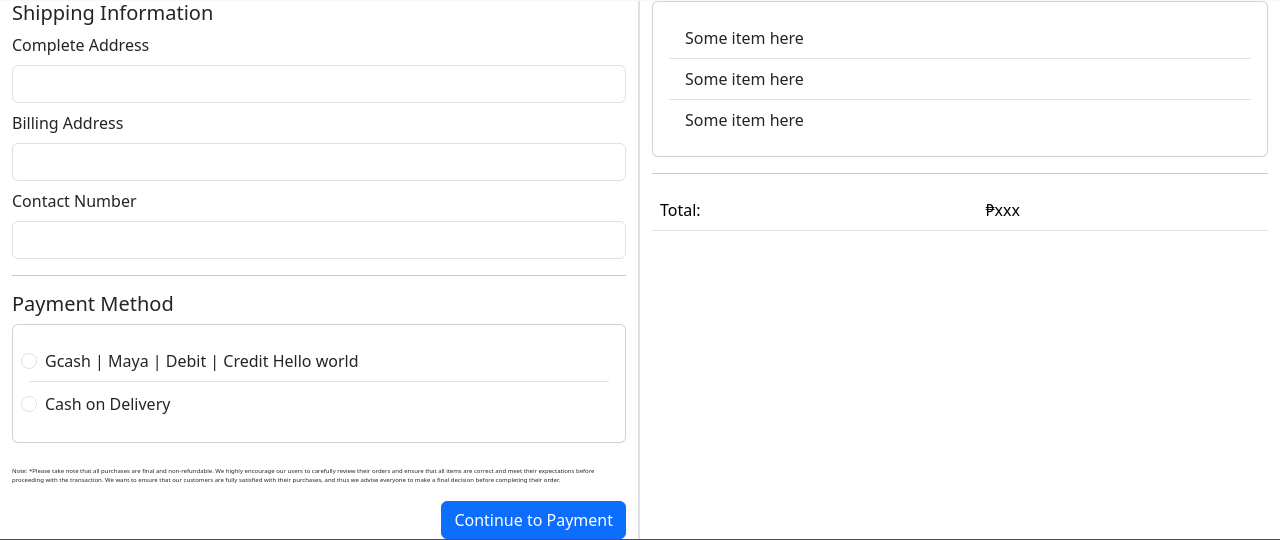
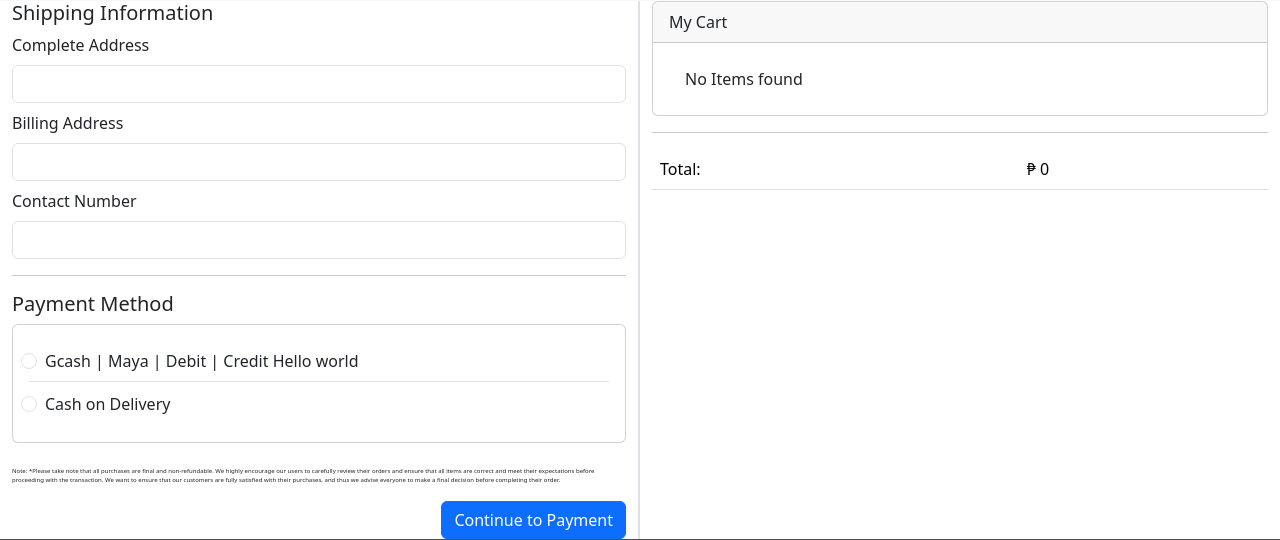
Before and after one commit to rggoria/ci-thebois, a CodeIgniter app: page /ci_thebois/index.php/store/checkout in a window 1280 px wide. Shown: the part 55-595 px from the top of the page. Run offline with CodeIgniter, Linux system fonts and the light colour scheme; data comes from the database, SQL or seed files in the repository; data that the repository does not hold is empty; some libraries are stand-ins or nearby versions; grey boxes are pictures that could not be loaded.

Commit message:
Shopping cart module updated

```diff
--- a/application/controllers/Store.php
+++ b/application/controllers/Store.php
@@ -5,8 +5,7 @@ class Store extends CI_Controller {
     public function __construct() {
         parent::__construct();
         $this->load->helper(['url', 'form']);
-        $this->load->library(['session']);
-        $this->load->library('session');
+        $this->load->library(['session', 'form_validation']);
         // Load the models
         $this->load->model('Product_model', 'productdb');
 
@@ -27,8 +26,9 @@ class Store extends CI_Controller {
             } elseif ($this->session->userdata('login_status') == 'COURIER') {
                 redirect('Courier');
             } else {
+                $data['cart_items'] = $this->productdb->getItems($this->user_id);
                 $this->load->view('include/store/header');
-                $this->load->view('include/store/navbar');
+                $this->load->view('include/store/navbar', $data);
                 $this->load->view('store/store_index');
                 $this->load->view('include/store/footer');
             }
@@ -37,6 +37,7 @@ class Store extends CI_Controller {
                 'logged_in' => $this->logged_in,
                 'user_id' => $this->user_id,
             );
+            $data['cart_items'] = $this->productdb->getItems($this->user_id);
             $this->load->view('include/store/header');
             $this->load->view('include/store/navbar', $data);
             $this->load->view('store/store_index');
@@ -78,10 +79,10 @@ class Store extends CI_Controller {
             'logged_in' => $this->logged_in,
             'user_id' => $this->user_id,
         );
-
+        $data['cart_items'] = $this->productdb->getItems($this->user_id);
         $this->load->view('include/store/header');
         $this->load->view('include/store/navbar', $data);
-        $this->load->view('store/store_checkout');
+        $this->load->view('store/store_checkout', $data);
         $this->load->view('include/store/footer');
     }
 
@@ -95,4 +96,45 @@ class Store extends CI_Controller {
         $this->productdb->insertItems($productData);
         redirect('Store/catalog/high_grade');
     }
+
+    public function order_fulfill($id) {
+        $required = "This field must not be empty";
+
+        $this->form_validation->set_rules('address', 'Complete Address', 'required', array(
+            'required' => $required
+        ));
+
+        $this->form_validation->set_rules('billing', 'Billing Address', 'required', array(
+            'required' => $required
+        ));
+
+        $this->form_validation->set_rules('contact', 'Contact Number', 'required', array(
+            'required' => $required
+        ));
+
+        $this->form_validation->set_rules('number', 'Account Number', 'required', array(
+            'required' => $required
+        ));
+
+        $this->form_validation->set_rules('amount', 'Amount', 'required', array(
+            'required' => $required
+        ));
+
+        // Form Validation
+        if (!$this->form_validation->run()) {
+            $this->checkout();
+        } else {
+            // Get data from inputs
+            $data['user_firstname'] = $this->input->post('firstname');
+            $data['user_lastname'] = $this->input->post('lastname');
+            $data['user_username'] = $this->input->post('username');
+            $data['user_email'] = $this->input->post('email');
+            $data['user_password'] = $this->input->post('password');
+            $data['user_status'] = 'COURIER';
+            $this->admindb->admin_create_user($data);
+
+            $this->session->set_flashdata('user_success', 'Account Successfully created');
+            redirect('Admin/add_courier');
+        }
+    }
 }
--- a/application/views/store/store_checkout.php
+++ b/application/views/store/store_checkout.php
@@ -2,19 +2,23 @@
     <div class="row">
         <div class="col-md-6 border-end border-2 mb-4 mb-sm-0">
             <h5>Shipping Information</h5>
+            <?= form_open('Store/order_fulfill/'. $this->user_id); ?>
                 <div class="mb-2">
                     <label class="form-label">Complete Address</label>
-                <input type="text" name="" id="" class="form-control">
+                    <input type="text" name="address" id="" class="form-control">
+                    <small class="text-danger fw-bold fst-italic"> <?= form_error('address'); ?> </small>
                 </div>
 
                 <div class="mb-2">
                     <label class="form-label">Billing Address</label>
-                <input type="text" name="" id="" class="form-control">
+                    <input type="text" name="billing" id="" class="form-control">
+                    <small class="text-danger fw-bold fst-italic"> <?= form_error('billing'); ?> </small>
                 </div>
 
                 <div class="mb-2">
                     <label class="form-label">Contact Number</label>
-                <input type="text" name="" id="" class="form-control">
+                    <input type="text" name="contact" id="" class="form-control">
+                    <small class="text-danger fw-bold fst-italic"> <?= form_error('contact'); ?> </small>
                 </div>
 
                 <hr>
@@ -33,11 +37,13 @@
                             <div class="collapse" id="onlinetransaction">
                                 <div class="mb-2">
                                     <label class="form-label">Account Number</label>
-                                <input type="text" name="" id="" class="form-control">
+                                    <input type="text" name="number" id="" class="form-control">
+                                    <small class="text-danger fw-bold fst-italic"> <?= form_error('number'); ?> </small>
                                 </div>
                                 <div class="mb-2">
                                     <label class="form-label">Amount</label>
-                                <input type="text" name="" id="" class="form-control">
+                                    <input type="text" name="amount" id="" class="form-control">
+                                    <small class="text-danger fw-bold fst-italic"> <?= form_error('amount'); ?> </small>
                                 </div>
                             </div>
                             <li class="list-group-item form-check">
@@ -56,14 +62,22 @@
                 <div class="text-end">
                     <button type="submit" class="btn btn-primary">Continue to Payment</button>
                 </div>
+            <?php form_close(); ?>
         </div>
         <div class="col-md-6">
             <div class="card">
+                <div class="card-header">My Cart</div>
                 <div class="card-body">
                     <ul class="list-group list-group-flush">
-                        <li class="list-group-item">Some item here</li>
-                        <li class="list-group-item">Some item here</li>
-                        <li class="list-group-item">Some item here</li>
+                        <?php if($cart_items == NULL): ?>
+                            <li class="list-group-item">No Items found</li>
+                        <?php else: ?>
+                            <?php foreach($cart_items as $items): ?>
+                                <li class="list-group-item">
+                                    <?= $items->product_name ?>
+                                </li>
+                            <?php endforeach; ?>
+                        <?php endif; ?>
                     </ul>
                 </div>
             </div>
@@ -73,7 +87,17 @@
             <table class="table">
                 <tr>
                     <td>Total:</td>
-                    <td>₱xxx</td>
+                    <!-- Ram -->
+                    <?php $total = 0.00; ?>
+                    <?php if($cart_items == NULL): ?>
+                        <td>₱ <?= $total; ?></td>
+                    <?php else: ?>
+                        <?php foreach($cart_items as $items): ?>
+                            <?php $total += $items->product_price; ?>
+                        <?php endforeach; ?>
+                        <td>₱ <?= $total; ?></td>
+                    <?php endif; ?>
+                    <!-- Ram -->
                 </tr>
             </table>
         </div>
```
Also changed, not shown: application/controllers/Users.php (+17 -2 lines). Lines whose indentation alone changed are shown as unchanged.
